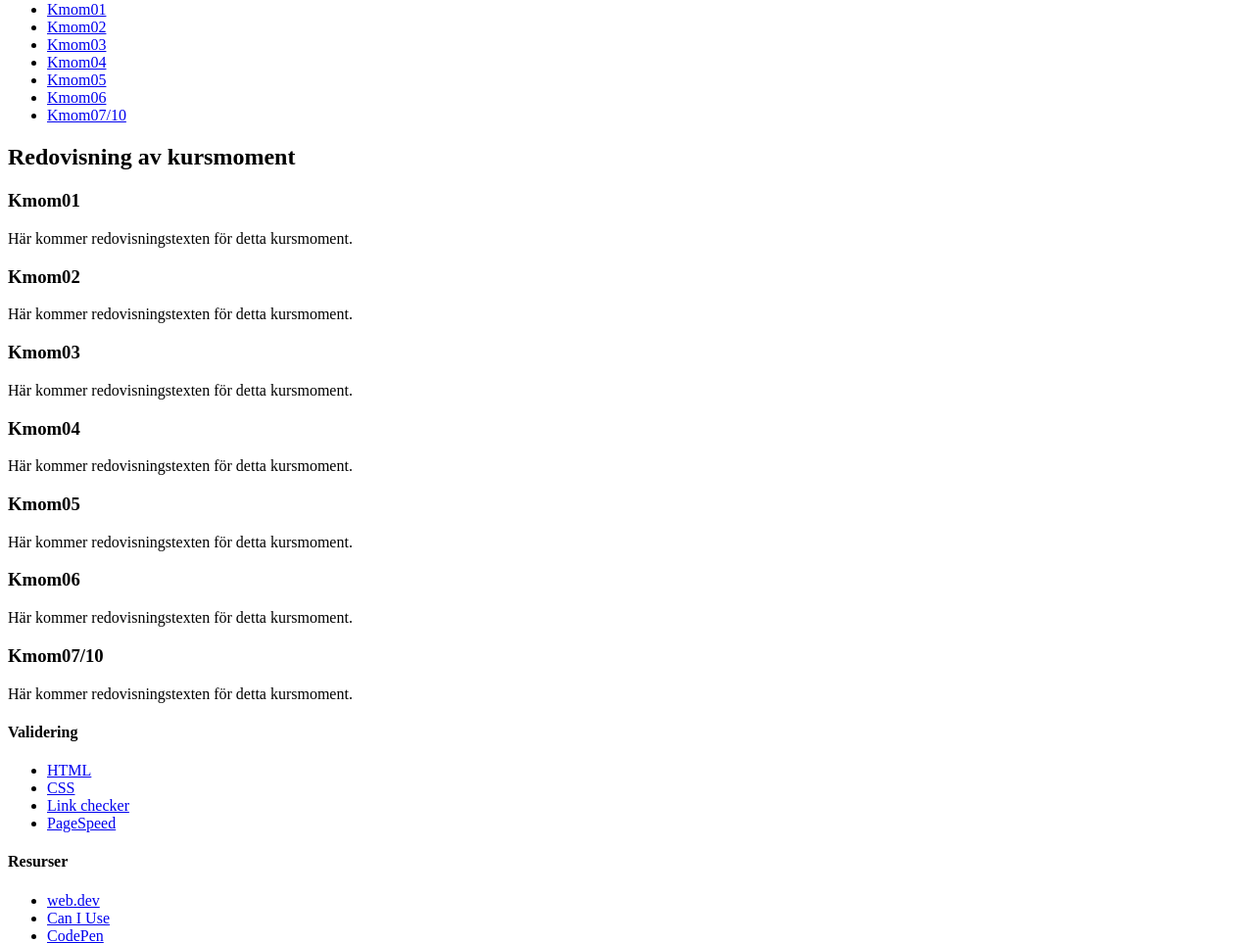
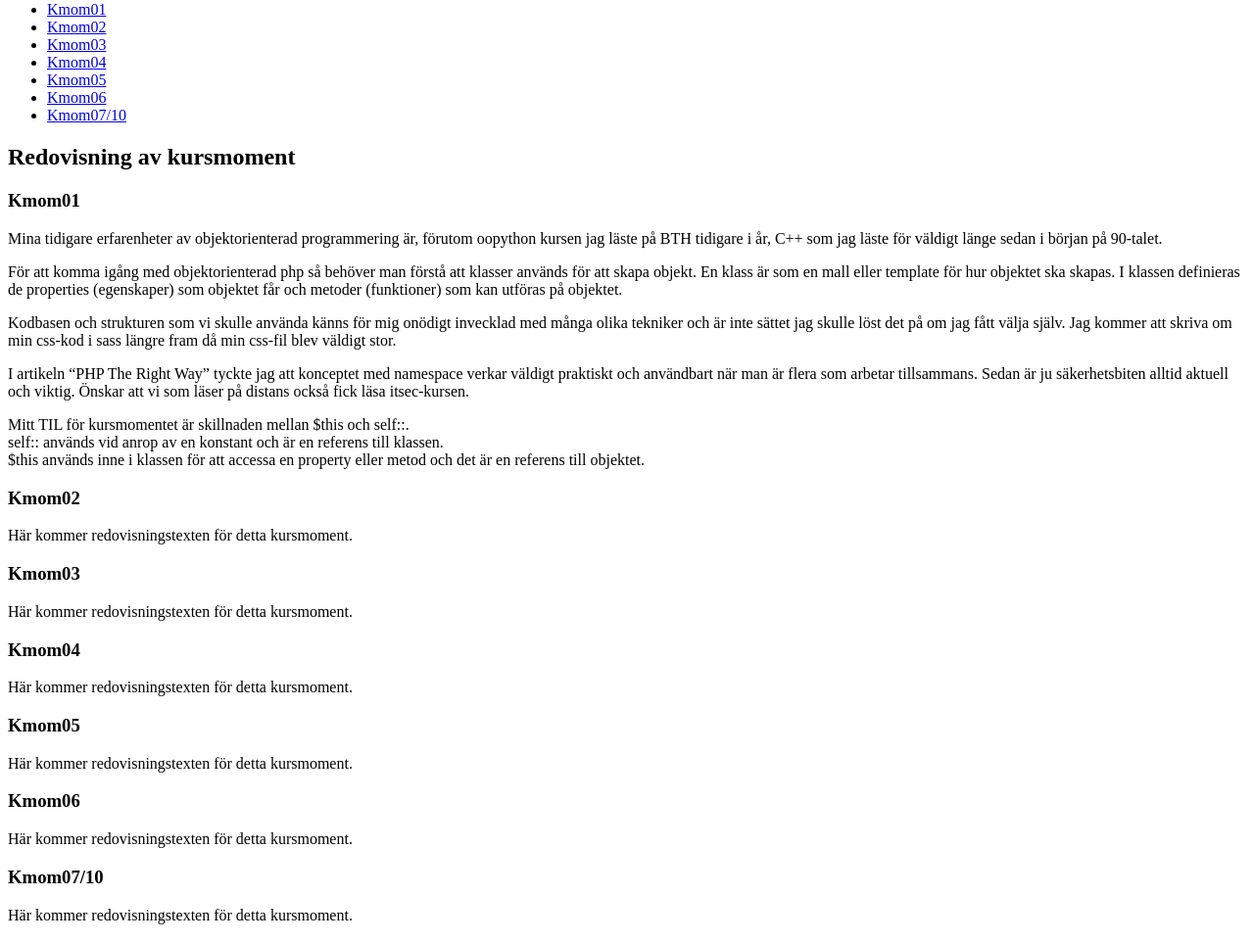
Before and after one commit to foppa23/mvc, a Symfony app: template templates/report.html.twig in a window 1280 px wide. Shown: the part 190-1153 px from the top of the page at 98% size. Run offline with Twig, Linux system fonts and the light colour scheme; the template is opened without the code that fills it, so the values that code supplies are empty; some libraries are stand-ins or nearby versions.

Commit message:
Updated readme and report

```diff
--- a/templates/report.html.twig
+++ b/templates/report.html.twig
@@ -21,8 +21,31 @@
     <article class="article">
     <h1>Redovisning av kursmoment</h1>
         <h3 id="kmom01">Kmom01</h3>
-        <p class="kmom">Här kommer redovisningstexten för detta kursmoment.
-        </p>
+        <p class="kmom">Mina tidigare erfarenheter av objektorienterad programmering är,
+        förutom oopython kursen jag läste på BTH tidigare i år, C++ som jag läste för
+        väldigt länge sedan i början på 90-talet.</p>
+
+        <p class="kmom">För att komma igång med objektorienterad php så behöver man förstå att klasser
+        används för att skapa objekt. En klass är som en mall eller template för hur
+        objektet ska skapas. I klassen definieras de properties (egenskaper) som objektet
+        får och metoder (funktioner) som kan utföras på objektet.</p>
+
+        <p class="kmom">Kodbasen och strukturen som vi skulle använda känns för mig onödigt invecklad
+        med många olika tekniker och är inte sättet jag skulle löst det på om jag fått
+        välja själv. Jag kommer att skriva om min css-kod i sass längre fram då min
+        css-fil blev väldigt stor.</p>
+
+        <p class="kmom">I artikeln “PHP The Right Way” tyckte jag att konceptet med namespace verkar
+        väldigt praktiskt och användbart när man är flera som arbetar tillsammans.
+        Sedan är ju säkerhetsbiten alltid aktuell och viktig. Önskar att vi som läser
+        på distans också fick läsa itsec-kursen.</p>
+
+        <p class="kmom">Mitt TIL för kursmomentet är skillnaden mellan $this och self::.
+        <br>
+        self:: används vid anrop av en konstant och är en referens till klassen.
+        <br>
+        $this används inne i klassen för att accessa en property eller metod och det
+        är en referens till objektet.</p>
 
         <h3 id="kmom02">Kmom02</h3>
         <p class="kmom">Här kommer redovisningstexten för detta kursmoment.
```
Also changed, not shown: README.md.
